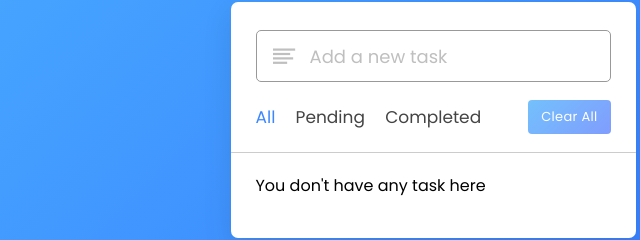
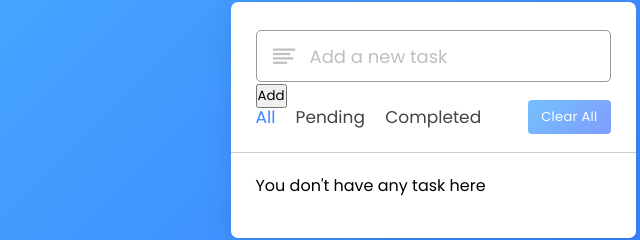
Before and after one commit to dhanink/TodoList-App, a plain HTML site: page index.html in a window 1280 px wide. Shown: the part 135-375 px from the top of the page, 207-847 px from the left. Drawn offline with nearby package versions, Linux system fonts and the light colour scheme.

Commit message:
Update index.html

```diff
--- a/index.html
+++ b/index.html
@@ -17,6 +17,7 @@
       <div class="task-input">
         <img src="bars-icon.svg" alt="icon" />
         <input type="text" placeholder="Add a new task" />
+        <button id="add-btn">Add</button>
       </div>
       <div class="controls">
         <div class="filters">
```
